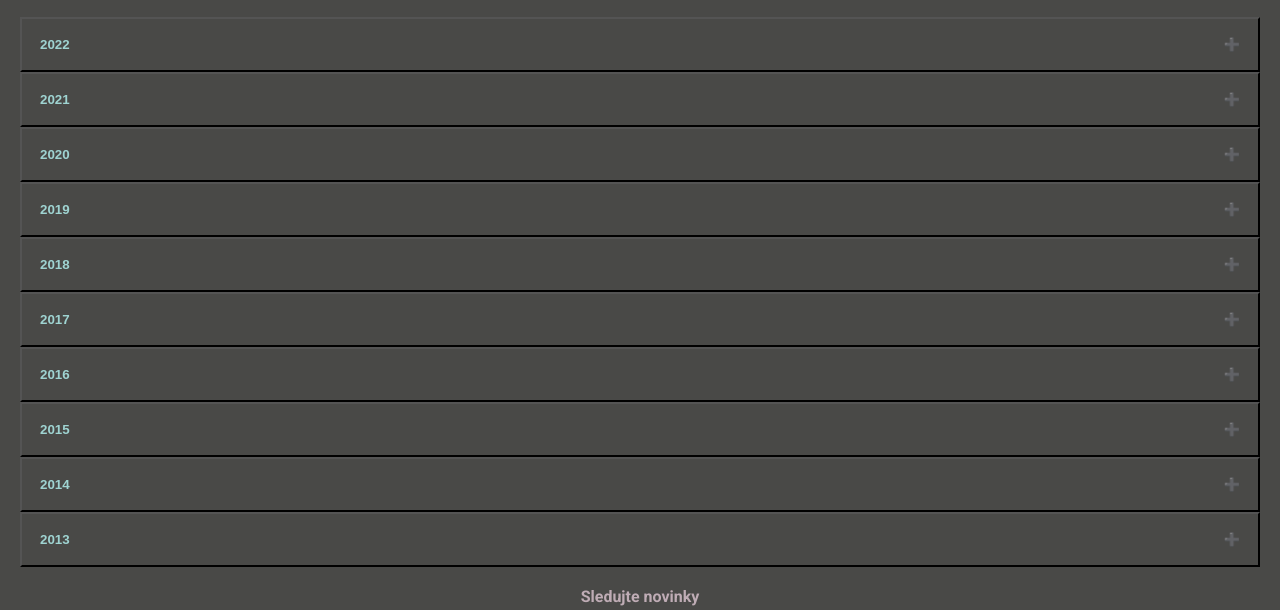
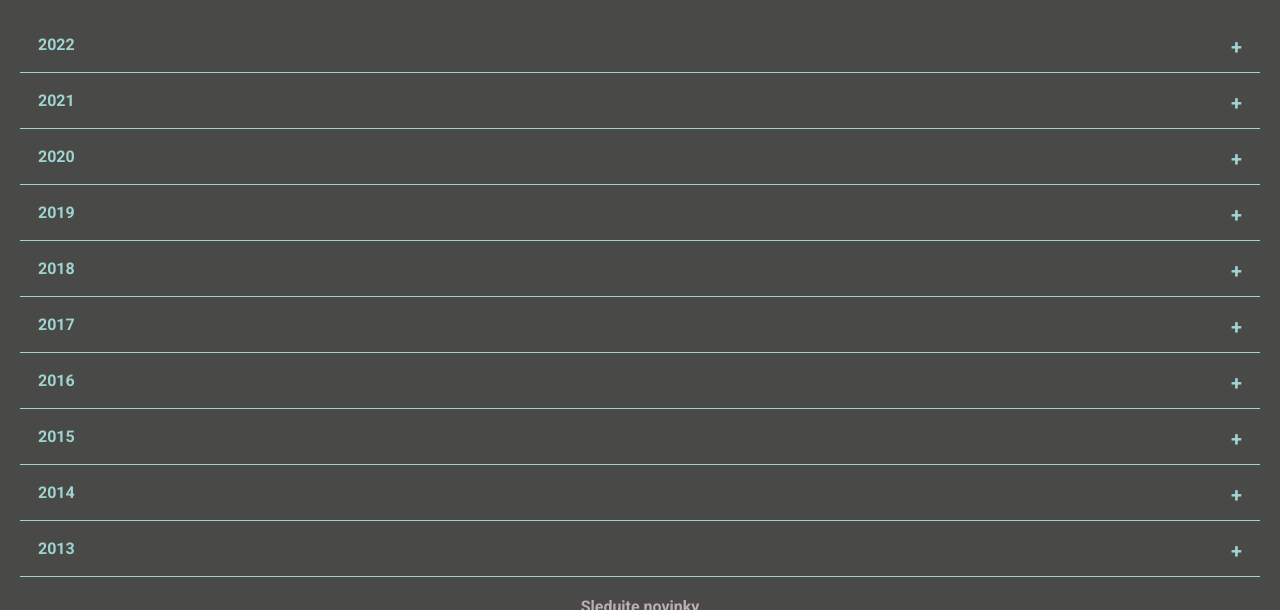
Before and after one commit to Humicz/LOMIKAR, an Eleventy site: page concerts.html in a window 1280 px wide. Shown: the part 76-686 px from the top of the page. Built offline with nearby package versions, Linux system fonts and the light colour scheme; Eleventy itself is replaced by a stand-in of ours; files that its build step writes are made by us from their sources.

Commit message:
Adjusted styling of accordion in concets page

```diff
--- a/concerts.html
+++ b/concerts.html
@@ -3,7 +3,7 @@ layout: layouts/page.njk
 title: Lomikar
 ---
 
-<button class="accordion">2022</button>
+<div class="accordion">2022</div>
 <div class="accordion__panel">
   <ul class="accordion__list">
     <li class="accordion__item">18. 6. Holostřevy - festival Holostok</li>
@@ -11,7 +11,7 @@ title: Lomikar
   </ul>
 </div>
 
-<button class="accordion">2021</button>
+<div class="accordion">2021</div>
 <div class="accordion__panel">
   <ul class="accordion__list">
     <li class="accordion__item">28. 8. ŠACH-MAT, Plzeň - společně s Diagnoza Exitus</li>
@@ -19,7 +19,7 @@ title: Lomikar
   </ul>
 </div>
 
-<button class="accordion">2020</button>
+<div class="accordion">2020</div>
 <div class="accordion__panel">
   <ul class="accordion__list">
     <li class="accordion__item">15. 2. HiFi Club, Plzeň - společně s Disharmonici</li>
@@ -27,7 +27,7 @@ title: Lomikar
   </ul>
 </div>
 
-<button class="accordion">2019</button>
+<div class="accordion">2019</div>
 <div class="accordion__panel">
   <ul class="accordion__list">
     <li class="accordion__item">29. 6. Divadlo Pod Lampou, Plzeň - společně s Somethink, No Pressure, Cliché</li>
@@ -35,7 +35,7 @@ title: Lomikar
   </ul>
 </div>
 
-<button class="accordion">2018</button>
+<div class="accordion">2018</div>
 <div class="accordion__panel">
   <ul class="accordion__list">
     <li class="accordion__item">21. 12. Divadlo Pod Lampou, Plzeň - Cigistock</li>
@@ -50,7 +50,7 @@ title: Lomikar
   </ul>
 </div>
 
-<button class="accordion">2017</button>
+<div class="accordion">2017</div>
 <div class="accordion__panel">
   <ul class="accordion__list">
     <li class="accordion__item">22. 12. divadlo Pod Lampou, Plzeň - Cigistock  společně s kapelami Baobab, Papersand, Psí Oči</li>
@@ -62,7 +62,7 @@ title: Lomikar
   </ul>
 </div>
 
-<button class="accordion">2016</button>
+<div class="accordion">2016</div>
 <div class="accordion__panel">
   <ul class="accordion__list">
     <li class="accordion__item">22. 12. Divadlo Pod Lampou, Plzeň - Cigistock  společně s kapelami Adolpho tramp, Pavel Malina&Band, Psí Oči, wHAT’S yOUR fAVORITE nUMBER? a DJ PerformeR</li>
@@ -75,7 +75,7 @@ title: Lomikar
   </ul>
 </div>
 
-<button class="accordion">2015</button>
+<div class="accordion">2015</div>
 <div class="accordion__panel">
   <ul class="accordion__list">
     <li class="accordion__item">18. 12. Divadlo Pod Lampou, Plzeň - Cigistock společně s kapelami Adolpho&Band, No Way, wHAT’S yOUR fAVORITE nUMBER?</li>
@@ -86,7 +86,7 @@ title: Lomikar
   </ul>
 </div>
 
-<button class="accordion">2014</button>
+<div class="accordion">2014</div>
 <div class="accordion__panel">
   <ul class="accordion__list">
     <li class="accordion__item">21. 11. Církevní Gymnázium, Plzeň - v rámci projektu "Kdo, když ne my" (Festival svobody)</li>
@@ -97,7 +97,7 @@ title: Lomikar
   </ul>
 </div>
 
-<button class="accordion">2013</button>
+<div class="accordion">2013</div>
 <div class="accordion__panel">
   <ul class="accordion__list">
     <li class="accordion__item">2013 - založení kapely</li>
--- a/scss/_concerts.scss
+++ b/scss/_concerts.scss
@@ -8,7 +8,7 @@
     padding: 18px;
     width: 100%;
     text-align: left;
-    // border-bottom: 1px solid colors.$primary;
+    border-bottom: 1px solid colors.$primary;
     outline: none;
     transition: 0.4s;
     font-weight: bold;
@@ -21,8 +21,9 @@
 }
 
 .accordion__item {
+    margin-top: 5px;
+}
 
-}
 
 // Add a background color to the button if it is clicked on (add the .active class with JS), and when you move the mouse over it (hover)
 
@@ -44,15 +45,15 @@
 }
 
 .accordion:after {
-    content: '\02795'; // Unicode character for "plus" sign (+)
-    font-size: 13px;
-    color: colors.$primary;
+    content: '+'; // Unicode character for "plus" sign (+)
+    font-size: 20px;
     float: right;
     margin-left: 5px;
     // border: none;
-  }
+}
 
 .active:after {
-    content: "\2796"; // Unicode character for "minus" sign (-)
-    color: colors.$primary;
-  }
+    content: "-"; // Unicode character for "minus" sign (-)
+    color: colors.$grey;
+    font-size: 20px;
+}
```
Also changed, not shown: css/style.css, 1 other file.
